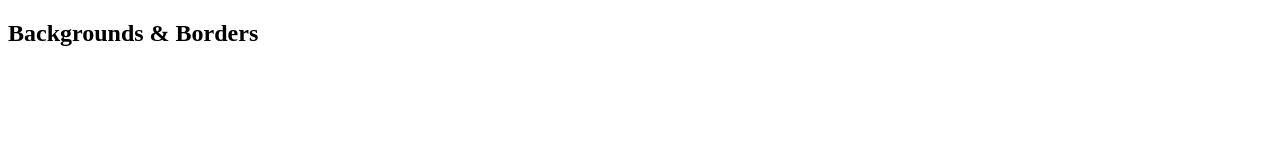
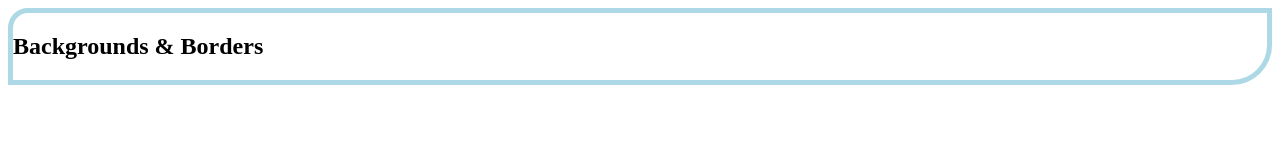
Before and after one commit to Gitthuma/backgrounds-and-borders-2, a plain HTML site: page index.html in a window 1280 px wide. Drawn offline with Linux system fonts and the light colour scheme.

Commit message:
Added a 5px lightblue border, a 20px round top left corner and a 40px round bottom right corner

```diff
--- a/css/style.css
+++ b/css/style.css
@@ -1,4 +1,7 @@
 .box {
+  border: 5px solid lightblue;
+  border-top-left-radius: 20px;
+  border-bottom-right-radius: 40px;
 }
 
 h2 {
```
